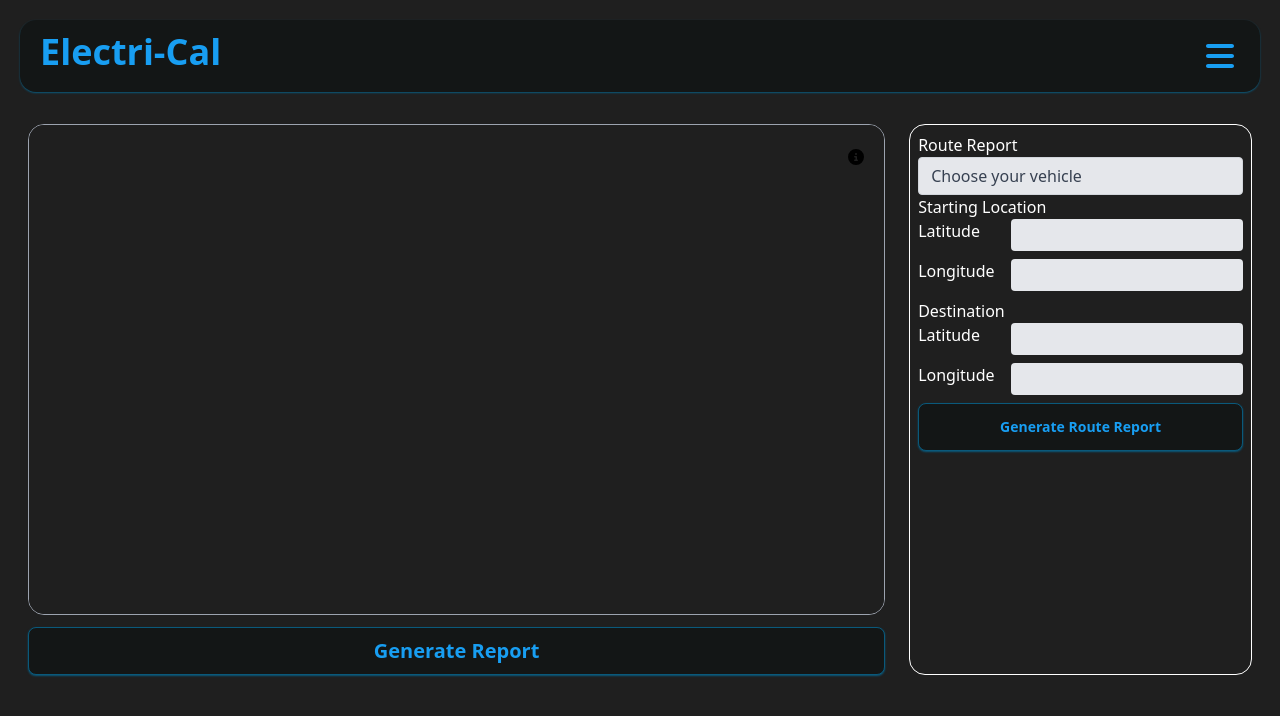
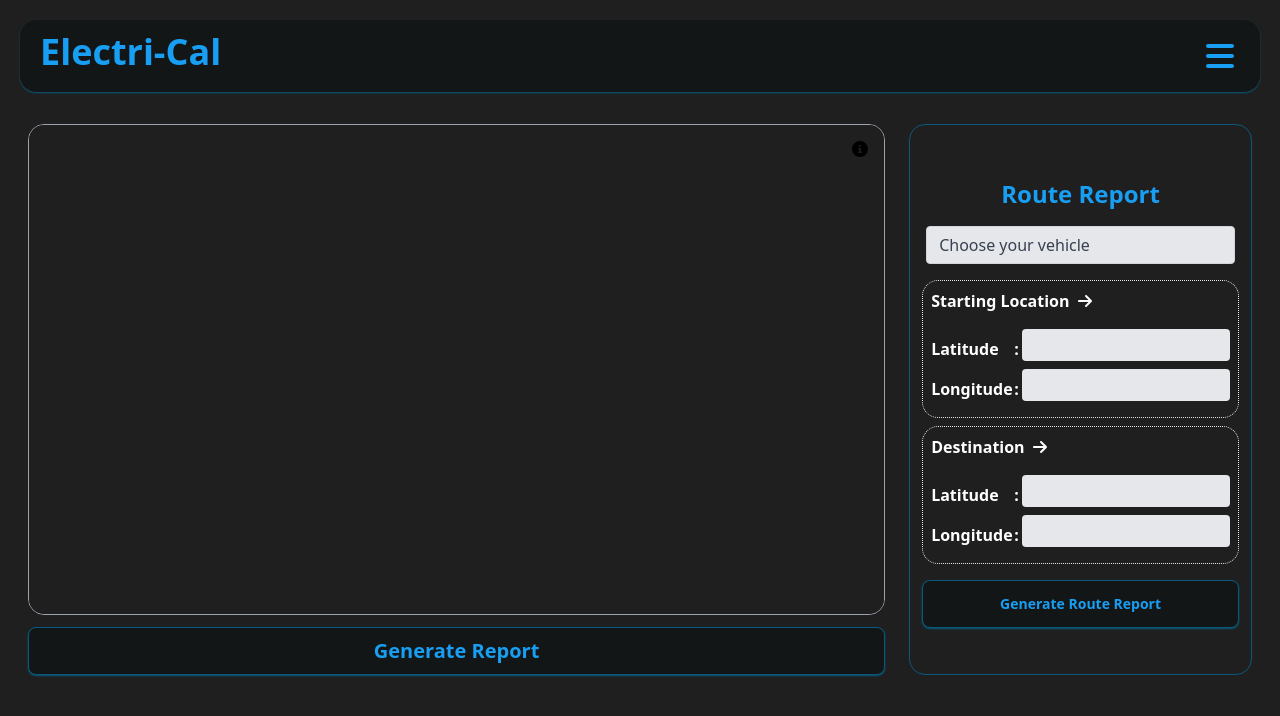
Before and after one commit to peachpranay/Electri-CAL, a Next.js app in the folder Dashboard/electri-cal/: page / in a window 1280 px wide. Shown: the top 716 px of the page. Built offline with nearby package versions, Linux system fonts and the light colour scheme.

Commit message:
Updated Dashboard - Route Report feature frontend added

```diff
--- a/Dashboard/electri-cal/app/components/RouteReport/generateRouteReport.tsx
+++ b/Dashboard/electri-cal/app/components/RouteReport/generateRouteReport.tsx
@@ -4,7 +4,7 @@ const GenerateRouteReport = () => {
   return (
     <div>
       <button
-        className="text-primary shadow-sm shadow-primary-content border-primary-content btn w-full bg-base-300 font-bold text-sm size-10
+        className="mt-4  text-primary shadow-sm shadow-primary-content border-primary-content btn w-full bg-base-300 font-bold text-sm size-10
         hover:bg-base-300 hover:opacity-80 hover:border-primary-content"
       >
         Generate Route Report
--- a/Dashboard/electri-cal/app/components/RouteReport/locationInput.tsx
+++ b/Dashboard/electri-cal/app/components/RouteReport/locationInput.tsx
@@ -1,11 +1,10 @@
 "use client";
 
 import React, { useState } from "react";
+import { FontAwesomeIcon } from "@fortawesome/react-fontawesome";
+import { faArrowRight } from "@fortawesome/free-solid-svg-icons";
 
 const LocationInput = () => {
-  const [startLocation, setStartLocation] = useState(["", ""]);
-  const [destination, setDestination] = useState(["", ""]);
-
   const [startLat, setStartLat] = useState("");
   const [startLng, setStartLng] = useState("");
   const [destinationLat, setDestinationLat] = useState("");
@@ -13,38 +12,66 @@ const LocationInput = () => {
 
   return (
     <div>
-      <div>
-        <p>Starting Location</p>
-        <div className="grid grid-cols-[1fr_2.5fr]">
-          <p>Latitude</p>
+      <div className="card border border-dotted p-2 mt-4">
+        <div className="flex flex-row mb-4">
+          <p className="font-bold">Starting Location</p>
+          <FontAwesomeIcon
+            icon={faArrowRight}
+            className="flex self-center ml-2"
+          />
+        </div>
+
+        <div className="grid grid-cols-[1fr_0.1fr_2.5fr]">
+          <p className="flex self-center h-fit font-semibold">Latitude</p>
+          <p className="flex self-center h-fit font-semibold">:</p>
           <input
             type="text"
             className="block rounded mb-2 text-black text-sm h-8 w-full font-semibold pl-2 bg-gray-200"
             value={startLat}
+            onChange={(e) => setStartLat(e.target.value)}
           />
         </div>
-        <div className="grid grid-cols-[1fr_2.5fr]">
-          <p>Longitude</p>
+
+        <div className="grid grid-cols-[1fr_0.1fr_2.5fr]">
+          <p className="flex self-center font-semibold">Longitude</p>
+          <p className="flex self-center h-fit font-semibold">:</p>
           <input
             type="text"
             className="block rounded mb-2 text-black text-sm h-8 w-full font-semibold pl-2 bg-gray-200"
+            value={startLng}
+            onChange={(e) => setStartLng(e.target.value)}
           />
         </div>
       </div>
-      <div>
-        <p>Destination</p>
-        <div className="grid grid-cols-[1fr_2.5fr]">
-          <p>Latitude</p>
+
+      <div className="card border border-dotted p-2 mt-2">
+        <div className="flex flex-row mb-4">
+          <p className="font-bold">Destination</p>
+          <FontAwesomeIcon
+            icon={faArrowRight}
+            className="flex self-center ml-2"
+          />
+        </div>
+
+        <div className="grid grid-cols-[1fr_0.1fr_2.5fr]">
+          <p className="flex self-center font-semibold">Latitude</p>
+          <p className="flex self-center h-fit font-semibold">:</p>
           <input
             type="text"
             className="block rounded mb-2 text-black text-sm h-8 w-full font-semibold pl-2 bg-gray-200"
+            value={destinationLat}
+            onChange={(e) => setDestinationLat(e.target.value)}
           />
         </div>
-        <div className="grid grid-cols-[1fr_2.5fr]">
-          <p>Longitude</p>
+
+        <div className="grid grid-cols-[1fr_0.1fr_2.5fr]">
+          <p className="flex self-center font-semibold">Longitude</p>
+          <p className="flex self-center h-fit font-semibold">:</p>
           <input
             type="text"
             className="block rounded mb-2 text-black text-sm h-8 w-full font-semibold pl-2 bg-gray-200"
+            value={destinationLng}
+            onChange={(e) => setDestinationLng(e.target.value)}
           />
         </div>
       </div>
--- a/Dashboard/electri-cal/app/components/RouteReport/vehicleModelDropdown.tsx
+++ b/Dashboard/electri-cal/app/components/RouteReport/vehicleModelDropdown.tsx
@@ -1,6 +1,8 @@
 "use client";
 
 import React, { useState, useEffect } from "react";
+import { FontAwesomeIcon } from "@fortawesome/react-fontawesome";
+import { faCaretDown } from "@fortawesome/free-solid-svg-icons";
 
 const VehicleModelDropdown = () => {
   const [selectedCar, setSelectedCar] = useState("");
@@ -18,7 +20,7 @@ const VehicleModelDropdown = () => {
       .catch((error) => console.error("Error loading JSON:", error));
   }, []);
   return (
-    <div>
+    <div className="mx-1">
       <select
         className="block appearance-none w-full bg-gray-200 border border-gray-300 text-gray-700 py-2 px-3 pr-8 rounded leading-tight focus:outline-none focus:ring focus:border-blue-500"
         value={selectedCar}
@@ -35,6 +37,7 @@ const VehicleModelDropdown = () => {
           </option>
         ))}
       </select>
+      {/* IMPLEMENT CARET DOWN BUTTON AT THE RIGHTMOST END OF THE DROPDOWN */}
     </div>
   );
 };
--- a/Dashboard/electri-cal/app/components/evMap.tsx
+++ b/Dashboard/electri-cal/app/components/evMap.tsx
@@ -10,9 +10,10 @@ const EvMap = () => {
         title="location Map"
         style={{ height: "100%", width: "100%" }}
       />
-      <div className="absolute top-3 right-3 p-2">
+      <div className="absolute top-2 right-3 p-1">
         <FontAwesomeIcon icon={faCircleInfo} color="black" />
       </div>
+      {/* CLICKING IT SHOULD OPEN A MODAL GIVING INFO REGARDING WHAT COLOUR PLOTS TO WHOM */}
     </div>
   );
 };
--- a/Dashboard/electri-cal/app/page.tsx
+++ b/Dashboard/electri-cal/app/page.tsx
@@ -27,8 +27,10 @@ function Home() {
           </div>
 
           {/* COLUMN 2 */}
-          <div className="border border-white card p-2">
-            <h1>Route Report</h1>
+          <div className="border border-primary-content card py-2 px-3 flex justify-center">
+            <div className="flex justify-center text-2xl mb-4 mt-2 text-primary">
+              <p className="font-bold">Route Report</p>
+            </div>
             <VehicleModelDropdown />
             <LocationInput />
             <GenerateRouteReport />
```
